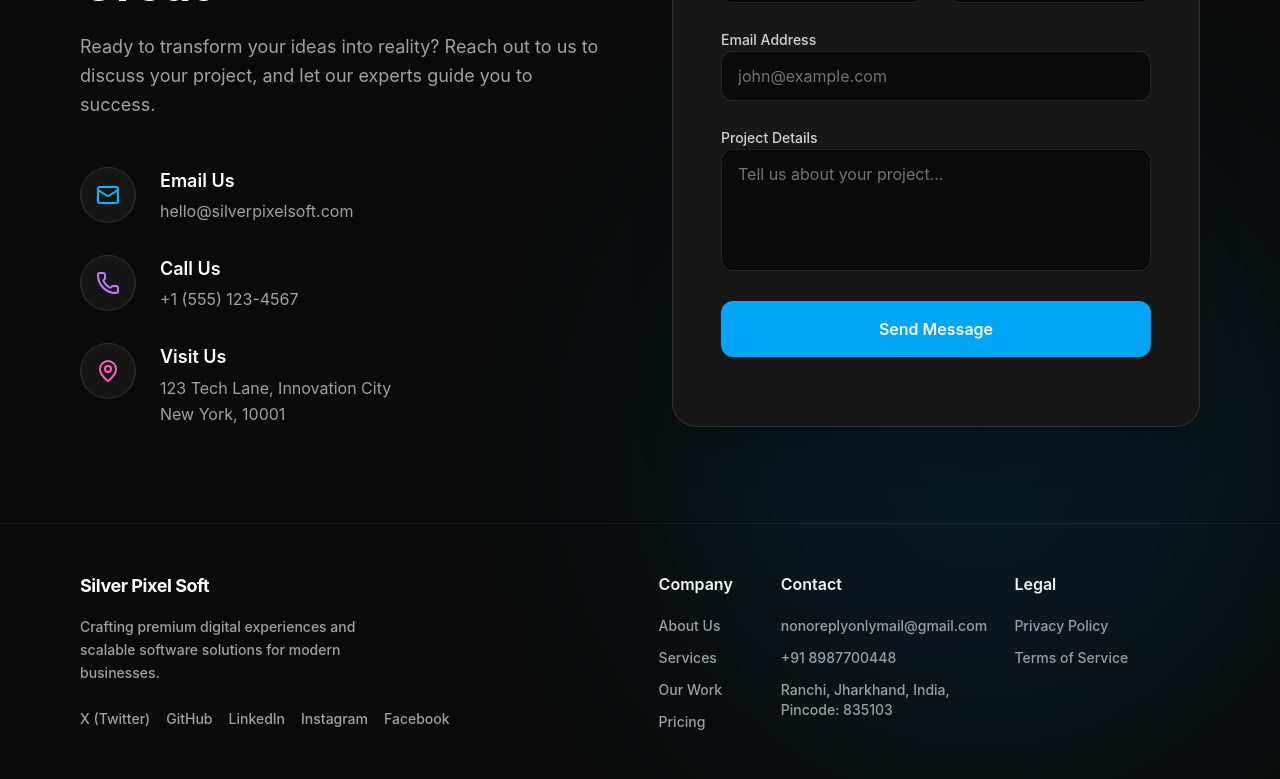
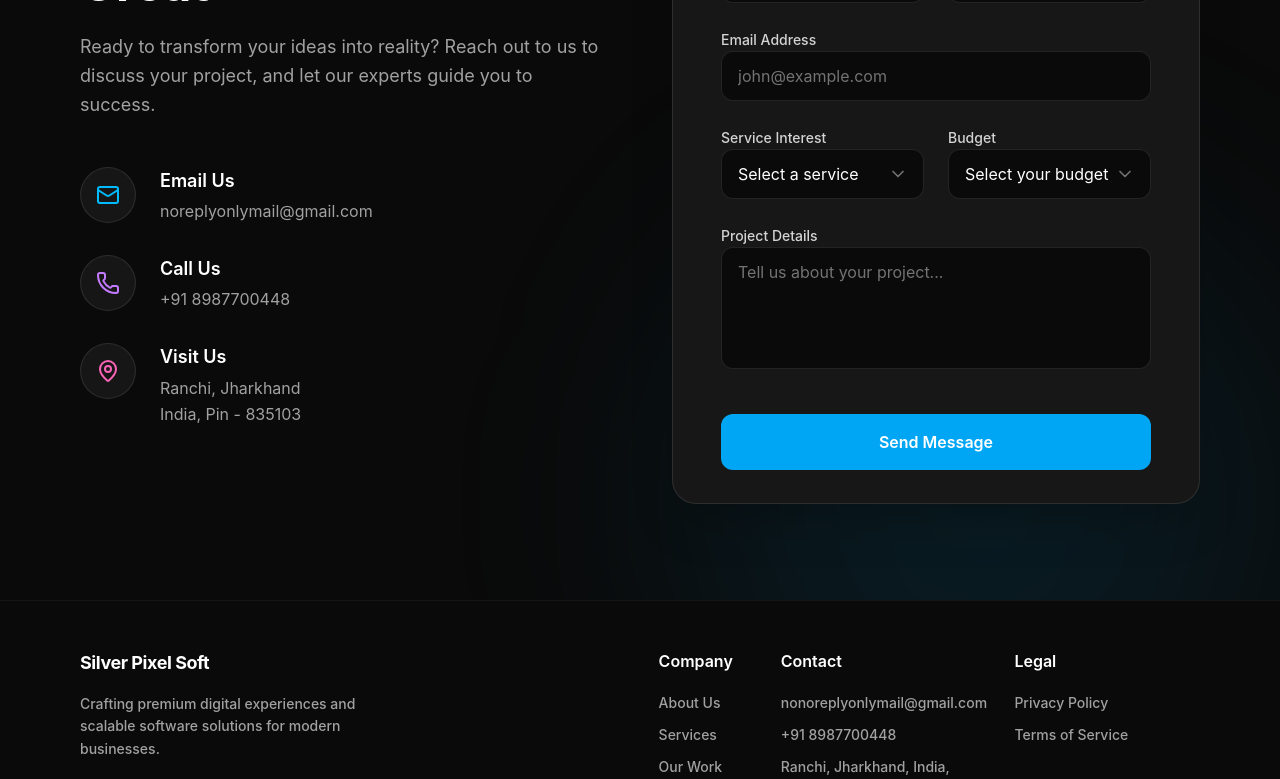
Before and after one commit to silver-pixel-soft/silver-pixel-soft-portfolio, a React (Vite) app in the folder Frontend/: page / in a window 1280 px wide. Shown: the part 4718-5497 px from the top of the page. Built offline with nearby package versions, Linux system fonts and the light colour scheme.

Commit message:
feat: update pricing tiers, enhance contact animations, and refine component navigation and layout styling

```diff
--- a/Frontend/src/components/layouts/Footer.tsx
+++ b/Frontend/src/components/layouts/Footer.tsx
@@ -17,7 +17,7 @@
           </p>
           <div className="mt-6 flex flex-wrap items-center gap-4 text-neutral-400 text-sm">
             <Link to="https://x.com/Silver59063Soft" target="_blank" rel="noopener noreferrer" className="hover:text-sky-400 transition-colors">X (Twitter)</Link>
-            <Link to="#" target="_blank" rel="noopener noreferrer" className="hover:text-sky-400 transition-colors">GitHub</Link>
+            <Link to="https://github.com/silver-pixel-soft" target="_blank" rel="noopener noreferrer" className="hover:text-sky-400 transition-colors">GitHub</Link>
             <Link to="https://www.linkedin.com/in/silver-pixel-soft-undefined-577887405/" target="_blank" rel="noopener noreferrer" className="hover:text-sky-400 transition-colors">LinkedIn</Link>
             <Link to="https://www.instagram.com/silverpixelsoft?igsh=MWQ0NDM3a2RxMGJ2MA%3D%3D&utm_source=ig_contact_invite" target="_blank" rel="noopener noreferrer" className="hover:text-sky-400 transition-colors">Instagram</Link>
             <Link to="https://www.facebook.com/share/1CWx32CcH4/" target="_blank" rel="noopener noreferrer" className="hover:text-sky-400 transition-colors">Facebook</Link>
--- a/Frontend/src/components/sections/Contact.tsx
+++ b/Frontend/src/components/sections/Contact.tsx
@@ -1,9 +1,10 @@
 import { useRef } from "react";
-import { Mail, MapPin, Phone } from "lucide-react";
+import { Mail, MapPin, Phone, ChevronDown } from "lucide-react";
 import { SectionHeading } from "../ui/SectionHeading";
 import { Button } from "../ui/Button";
 import gsap from "gsap";
 import { useGSAP } from "@gsap/react";
+import { Link } from "react-router-dom";
 
 const Contact = () => {
   const containerRef = useRef<HTMLElement>(null);
@@ -11,32 +12,52 @@
   const rightColRef = useRef<HTMLDivElement>(null);
 
   useGSAP(() => {
-    gsap.from(leftColRef.current, {
+    // Animate background glow
+    gsap.to(".bg-glow", {
+      y: 30,
+      duration: 4,
+      repeat: -1,
+      yoyo: true,
+      ease: "sine.inOut"
+    });
+
+    const tl = gsap.timeline({
       scrollTrigger: {
         trigger: containerRef.current,
-        start: "top 75%",
-      },
+        start: "top 85%",
+      }
+    });
+
+    tl.from(leftColRef.current, {
       x: -50,
       opacity: 0,
       duration: 0.8,
       ease: "power3.out",
-    });
-
-    gsap.from(rightColRef.current, {
-      scrollTrigger: {
-        trigger: containerRef.current,
-        start: "top 75%",
-      },
-      scale: 0.95,
+    })
+    .from(".contact-item", {
+      y: 20,
+      opacity: 0,
+      duration: 0.5,
+      stagger: 0.1,
+      ease: "power2.out"
+    }, "-=0.4")
+    .from(rightColRef.current, {
+      y: 30,
       opacity: 0,
       duration: 0.8,
       ease: "power3.out",
-    });
+    }, "-=0.6")
+    .from(".form-field", {
+      y: 15,
+      duration: 0.5,
+      stagger: 0.05,
+      ease: "power2.out"
+    }, "-=0.4");
   }, { scope: containerRef });
 
   return (
-    <section id="contact" ref={containerRef} className="py-24 px-6 lg:px-20 mx-auto max-w-7xl relative">
-      <div className="absolute top-1/2 right-0 w-[600px] h-[600px] bg-sky-500/10 rounded-full blur-[120px] pointer-events-none" />
+    <section id="contact" ref={containerRef} className="py-24 px-6 lg:px-20 mx-auto max-w-7xl relative overflow-hidden">
+      <div className="bg-glow absolute top-1/2 right-0 w-[600px] h-[600px] bg-sky-500/10 rounded-full blur-[120px] pointer-events-none" />
 
       <div className="grid lg:grid-cols-2 gap-16 relative z-10">
         <div ref={leftColRef}>
@@ -49,35 +70,36 @@
           />
 
           <div className="space-y-8">
-            <div className="flex items-start gap-6 group">
+            <div className="contact-item flex items-start gap-6 group">
               <div className="w-14 h-14 rounded-full bg-white/5 border border-white/10 flex items-center justify-center group-hover:bg-sky-500/20 group-hover:border-sky-500/30 transition-colors">
                 <Mail className="w-6 h-6 text-sky-400" />
               </div>
               <div>
                 <h4 className="text-lg font-semibold text-white mb-1">Email Us</h4>
-                <p className="text-neutral-400 hover:text-sky-400 cursor-pointer transition-colors">hello@silverpixelsoft.com</p>
+                <Link to="mailto:noreplyonlymail@gmail.com" className="text-neutral-400 hover:text-sky-400 cursor-pointer transition-colors">noreplyonlymail@gmail.com</Link>
               </div>
             </div>
 
-            <div className="flex items-start gap-6 group">
+            <div className="contact-item flex items-start gap-6 group">
               <div className="w-14 h-14 rounded-full bg-white/5 border border-white/10 flex items-center justify-center group-hover:bg-purple-500/20 group-hover:border-purple-500/30 transition-colors">
                 <Phone className="w-6 h-6 text-purple-400" />
               </div>
               <div>
                 <h4 className="text-lg font-semibold text-white mb-1">Call Us</h4>
-                <p className="text-neutral-400 hover:text-purple-400 cursor-pointer transition-colors">+1 (555) 123-4567</p>
+                <Link to="tel:+918987700448" className="text-neutral-400 hover:text-purple-400 cursor-pointer transition-colors">+91 8987700448
+                </Link>
               </div>
             </div>
 
-            <div className="flex items-start gap-6 group">
+            <div className="contact-item flex items-start gap-6 group">
               <div className="w-14 h-14 rounded-full bg-white/5 border border-white/10 flex items-center justify-center group-hover:bg-pink-500/20 group-hover:border-pink-500/30 transition-colors">
                 <MapPin className="w-6 h-6 text-pink-400" />
               </div>
               <div>
                 <h4 className="text-lg font-semibold text-white mb-1">Visit Us</h4>
                 <p className="text-neutral-400 leading-relaxed">
-                  123 Tech Lane, Innovation City<br />
-                  New York, 10001
+                  Ranchi, Jharkhand<br />
+                  India, Pin - 835103
                 </p>
               </div>
             </div>
@@ -89,7 +111,7 @@
           className="bg-neutral-900 border border-white/10 rounded-3xl p-8 lg:p-12 shadow-2xl backdrop-blur-md"
         >
           <form className="space-y-6" onSubmit={(e) => e.preventDefault()}>
-            <div className="grid md:grid-cols-2 gap-6">
+            <div className="form-field grid md:grid-cols-2 gap-6">
               <div className="space-y-2">
                 <label className="text-sm font-medium text-neutral-300">First Name</label>
                 <input
@@ -108,7 +130,7 @@
               </div>
             </div>
 
-            <div className="space-y-2">
+            <div className="form-field space-y-2">
               <label className="text-sm font-medium text-neutral-300">Email Address</label>
               <input
                 type="email"
@@ -117,7 +139,37 @@
               />
             </div>
 
-            <div className="space-y-2">
+            <div className="form-field grid md:grid-cols-2 gap-6">
+              <div className="space-y-2">
+                <label className="text-sm font-medium text-neutral-300">Service Interest</label>
+                <div className="relative">
+                  <select defaultValue="" className="w-full bg-neutral-950 border border-white/10 rounded-xl px-4 py-3 text-white focus:outline-none focus:ring-2 focus:ring-sky-500/50 transition-all cursor-pointer appearance-none">
+                    <option value="" disabled>Select a service</option>
+                    <option value="web">Web Development</option>
+                    <option value="mobile">Mobile App</option>
+                    <option value="software">Custom Software</option>
+                    <option value="uiux">UI/UX Design</option>
+                  </select>
+                  <ChevronDown className="absolute right-4 top-1/2 -translate-y-1/2 w-5 h-5 text-neutral-500 pointer-events-none" />
+                </div>
+              </div>
+              <div className="space-y-2">
+                <label className="text-sm font-medium text-neutral-300">Budget</label>
+                <div className="relative">
+                  <select defaultValue="" className="w-full bg-neutral-950 border border-white/10 rounded-xl px-4 py-3 text-white focus:outline-none focus:ring-2 focus:ring-sky-500/50 transition-all cursor-pointer appearance-none">
+                    <option value="" disabled>Select your budget</option>
+                    <option value="under10k">Under ₹10,000</option>
+                    <option value="10k-25k">₹10,000 - ₹25,000</option>
+                    <option value="25k-50k">₹25,000 - ₹50,000</option>
+                    <option value="50k-1lakh">₹50,000 - ₹1,00,000</option>
+                    <option value="1lakh+">₹1,00,000+</option>
+                  </select>
+                  <ChevronDown className="absolute right-4 top-1/2 -translate-y-1/2 w-5 h-5 text-neutral-500 pointer-events-none" />
+                </div>
+              </div>
+            </div>
+
+            <div className="form-field space-y-2">
               <label className="text-sm font-medium text-neutral-300">Project Details</label>
               <textarea
                 rows={4}
@@ -126,7 +178,7 @@
               ></textarea>
             </div>
 
-            <Button className="w-full py-4 rounded-xl text-base">
+            <Button className="form-field w-full py-4 rounded-xl text-base">
               Send Message
             </Button>
           </form>
--- a/Frontend/src/components/ui/Button.tsx
+++ b/Frontend/src/components/ui/Button.tsx
@@ -7,7 +7,7 @@
 }
 
 const Button = React.forwardRef<HTMLButtonElement, ButtonProps>(
-  ({ className, variant = "primary", size = "md", ...props }, ref) => {
+  ({ children, className, variant = "primary", size = "md", ...props }, ref) => {
     const baseStyles = "inline-flex items-center justify-center font-semibold transition-all focus:outline-none disabled:opacity-50 disabled:pointer-events-none";
 
     const variants = {
@@ -29,7 +29,9 @@
         ref={ref}
         className={cn(baseStyles, variants[variant], sizes[size], className)}
         {...props}
-      />
+      >
+        {children}
+      </button>
     );
   }
 );
```
Also changed, not shown: Frontend/src/components/sections/Pricing.tsx (+5 -7 lines).
